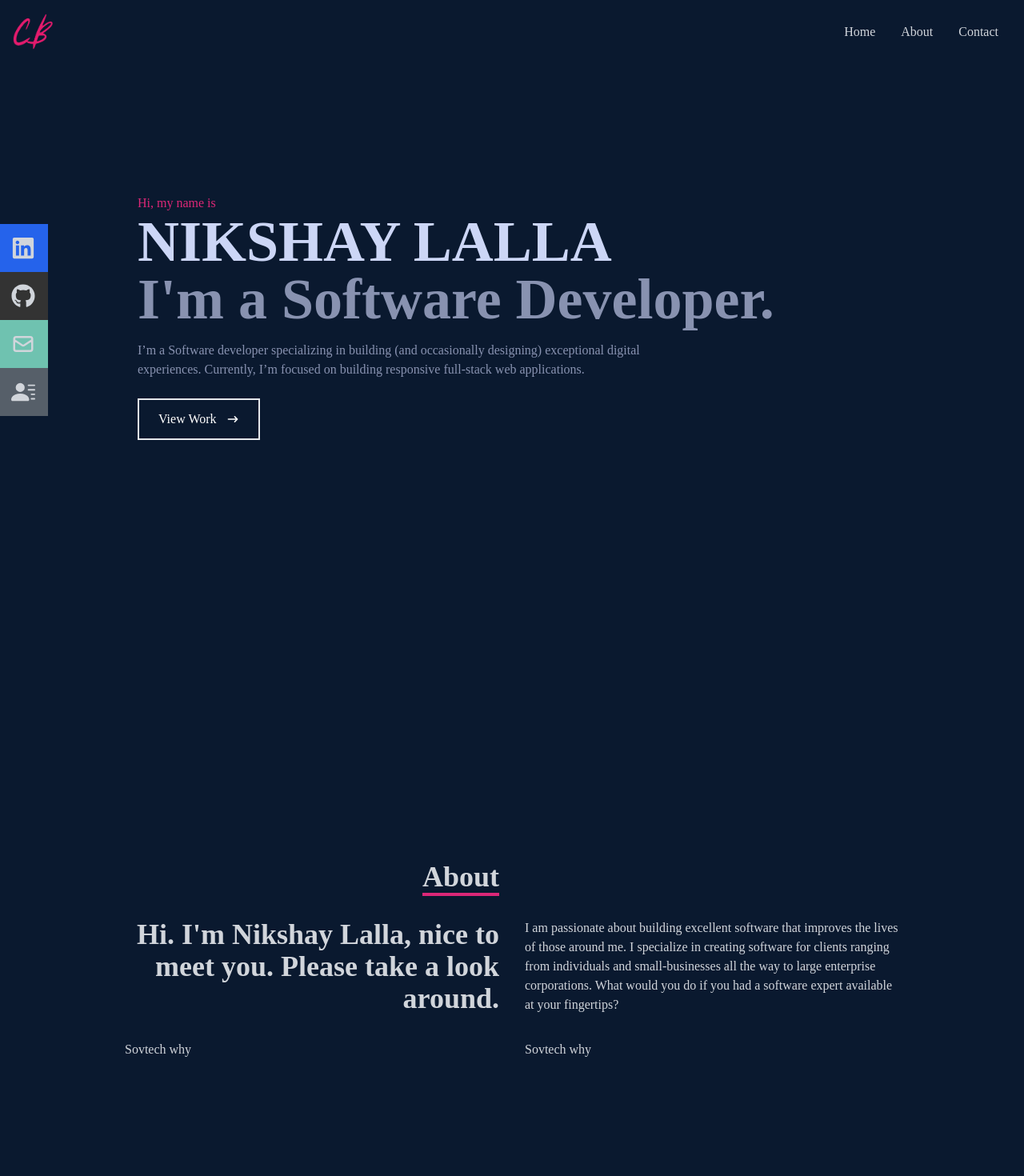
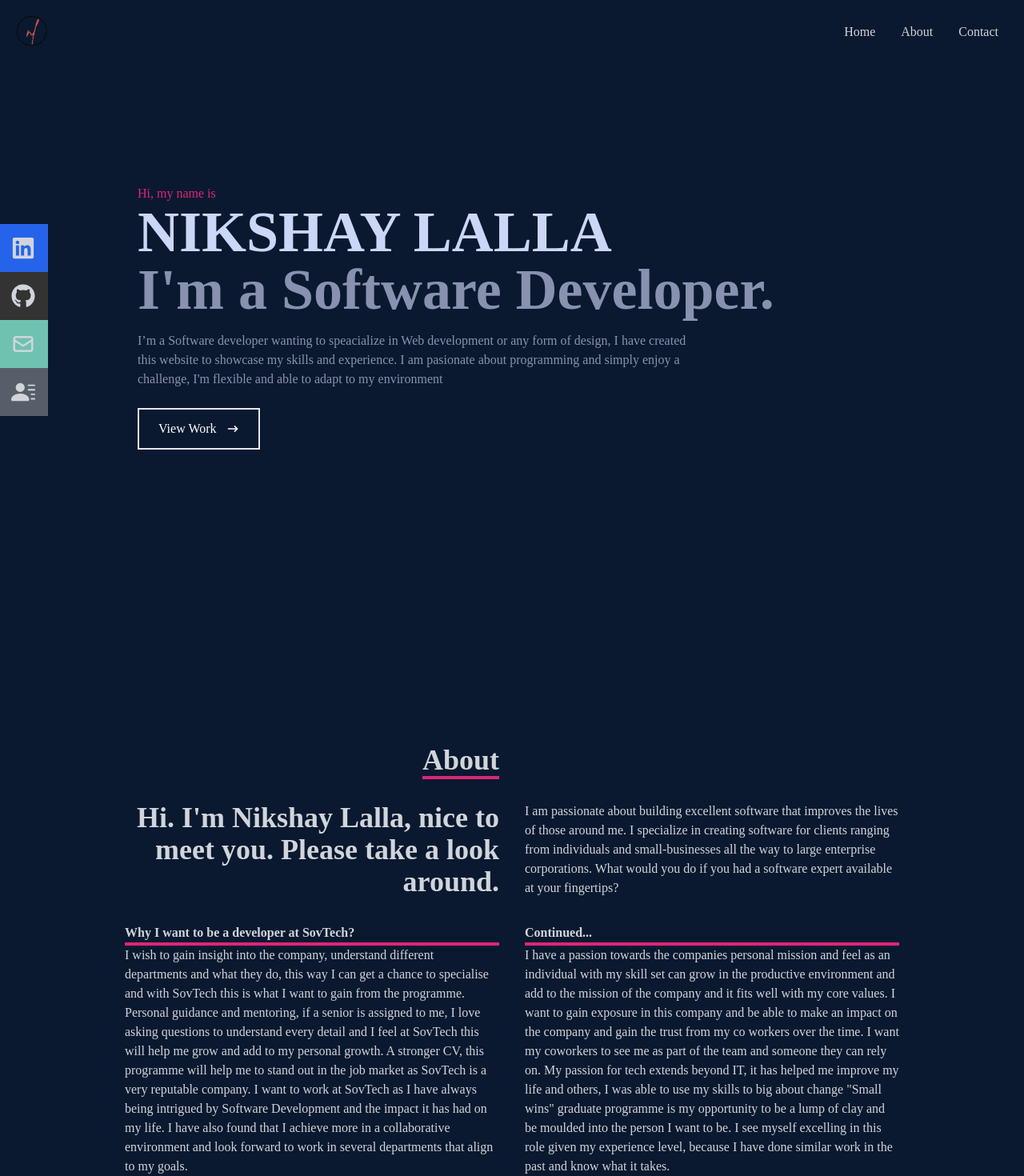
Before and after one commit to Nikshay51/my-app, a React (Create React App) app: page / in a window 1280 px wide. Shown: the top 1470 px of the page at 80% size. Built offline with nearby package versions, Linux system fonts and the light colour scheme.

Commit message:
code attribution in app.js

```diff
--- a/src/components/About.js
+++ b/src/components/About.js
@@ -23,11 +23,26 @@ const About = () => {
               way to large enterprise corporations. What would you do if you had
               a software expert available at your fingertips?</p>
             </div>
+            <div >
+              <p>
+                <h1 className='text-20 font-bold border-b-4 border-pink-600'> Why I want to be a developer at SovTech?</h1>
+                I wish to gain insight into the company, understand different departments and what they do, this way I can get a chance to
+                specialise and with SovTech this is what I want to gain from the programme.
+                Personal guidance and mentoring, if a senior is assigned to me, I love asking questions to understand every detail and I feel at SovTech this will help me grow and add to my personal growth.
+                A stronger CV, this programme will help me to stand out in the job market as SovTech is a very reputable company.
+                I want to work at SovTech as I have always being intrigued by Software Development and the impact it has had on my life.
+                I have also found that I achieve more in a collaborative environment and look forward to work in several departments that align to my goals.
+                </p>
+            </div>
+
             <div>
-              <p>Sovtech why</p>
-            </div>
-            <div>
-              <p>Sovtech why</p>
+              <p>
+              <h1 className='text-20 font-bold border-b-4 border-pink-600'> Continued...</h1>
+                I have a passion towards the companies personal mission and feel as an individual with my skill set can grow in the productive environment and add to the mission of the company and it fits well with my core values.
+                I want to gain exposure in this company and be able to make an impact on the company and gain the trust from my co workers over the time. I want my coworkers to see me as part of the team and someone they can rely on.
+                My passion for tech extends beyond IT, it has helped me improve my life and others, I was able to use my skills to big about change "Small wins" graduate programme is my opportunity to be a lump of clay and be moulded into the person I want to be.
+                I see myself excelling in this role given my experience level, because I have done similar work in the past and know what it takes.
+                 </p>
             </div>
           </div>
       </div>
--- a/src/components/Home.js
+++ b/src/components/Home.js
@@ -13,9 +13,8 @@ const Home = () => {
           I'm a Software Developer.
         </h2>
         <p className='text-[#8892b0] py-4 max-w-[700px]'>
-          I’m a Software developer specializing in building (and occasionally
-          designing) exceptional digital experiences. Currently, I’m focused on
-          building responsive full-stack web applications.
+          I’m a Software developer wanting to speacialize in Web development or any form of design, I have created this website to showcase my
+          skills and experience. I am pasionate about programming and simply enjoy a challenge, I'm flexible and able to adapt to my environment
         </p>
         <div>
           <button className='text-white group border-2 px-6 py-3 my-2 flex items-center hover:bg-pink-600 hover:border-pink-600'>
```
Also changed, not shown: src/App.js (+10 -5 lines), src/assets/logo.png.
